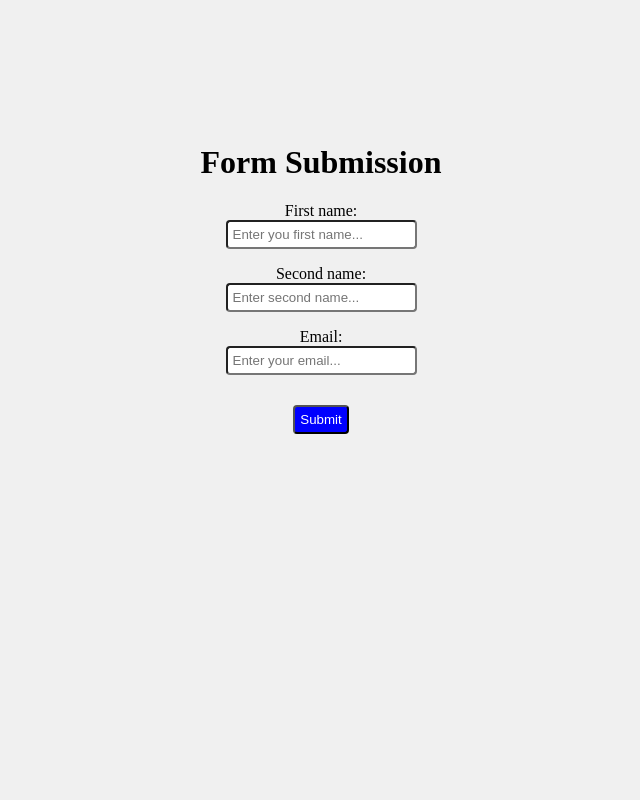
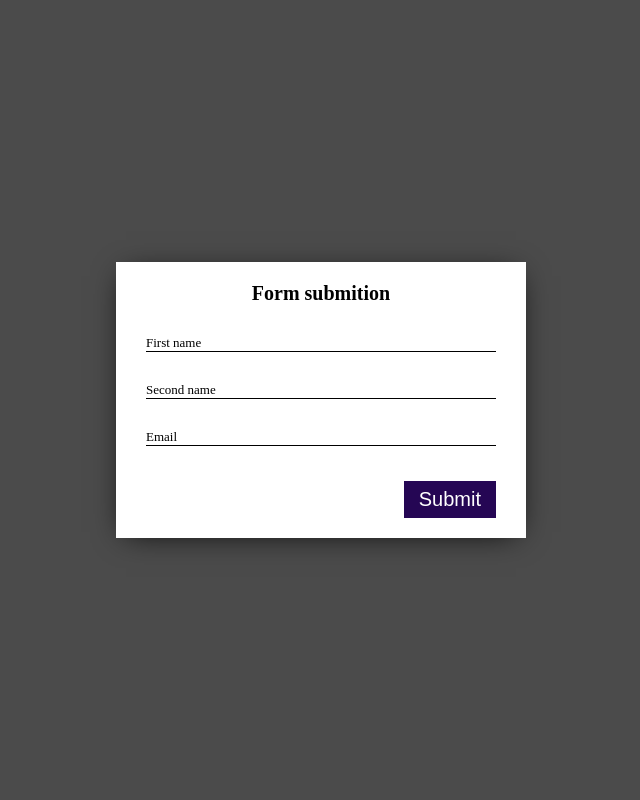
Before and after one commit to mutanganajoseph/html-basics, a PHP site: page /formSubmit.html in a window 1280 px wide. Shown: the whole page, without its empty margins (319-959 px from the left). Run offline with PHP 8.4, Linux system fonts and the light colour scheme.

Commit message:
Updated formSubmit files

```diff
--- a/Js_basics/formSubmit.js
+++ b/Js_basics/formSubmit.js
@@ -1,49 +1,102 @@
 
 const errorDiv = document.getElementById("error");
+const firstNameError = document.getElementById("firstNameError");
+const seconNameError = document.getElementById("secondNameError");
+const emailError = document.getElementById("emailError");
 const my_field = document.getElementById("myField");
-const submitted = document.getElementById("submitted");
-let back = document.querySelector("a");
-
-function clear_error(){
-    errorDiv.textContent ='';
-}
-
-document.getElementById("firstName").addEventListener("input", clear_error);
-document.getElementById("secondName").addEventListener("input", clear_error);
-document.getElementById("email").addEventListener("input", clear_error);
-
-
-document.getElementById('submit').onclick = function(e){
-    e.preventDefault();
+const firstHover = document.getElementById("firstHover");
+const secondHover = document.getElementById("secondHover");
+const emailHover = document.getElementById("emailHover");
 
 
 
-    const first_name = document.getElementById("firstName").value.trim();
-    const second_name = document.getElementById("secondName").value.trim();
-    const emailInput = document.getElementById("email").value.trim();
-
-    const emailRegex = /^[^\s@]+@[^\s@]+\.[a-zA-Z]{2,}$/
-;
+function clearError(){
 
 
 
-    if(first_name && second_name && emailInput){
-        my_field.textContent = `Form submitted successfully! ${first_name}. `;
-        back.textContent = 'Back';
+
+    firstNameError.textContent = '';
+    firstNameError.style.display = "none";
+
+    seconNameError.textContent = '';
+    seconNameError.style.display = "none";
+
+    emailError.textContent = '';
+    emailError.style.display = "none";
+
+}
+
+
+
+
+ document.getElementById("firstName").addEventListener("mouseover", function(){
+    firstHover.style.display = 'block';
+    firstHover.innerHTML = `Enter Your First Name.`;
+ });
+
+
+ document.getElementById("secondName").addEventListener("mouseover", function(){
+    secondHover.style.display = "block";
+    secondHover.innerHTML = `Enter you second Name.`;
+ });
+ document.getElementById("email").addEventListener("mouseover", function(){
+    emailHover.style.display = "block";
+    emailHover.innerHTML = `Enter Your Email.`;
+ });
+
+
+ document.getElementById("firstName").addEventListener("mouseout", function(){
+    firstHover.style.display = 'none';
+
+ });
+
+
+ document.getElementById("secondName").addEventListener("mouseout", function(){
+    secondHover.style.display = "none";
+
+ });
+ document.getElementById("email").addEventListener("mouseout", function(){
+    emailHover.style.display = "none";
+
+ });
+
+
+
+
+ document.getElementById("firstName").addEventListener("input", clearError);
+ document.getElementById("secondName").addEventListener("input", clearError);
+ document.getElementById("email").addEventListener("input", clearError);
+
+
+
+document.getElementById("submit").onclick = function(e){
+    e.preventDefault();
+    const firstName = document.getElementById("firstName").value.trim();
+    const secondName = document.getElementById("secondName").value.trim();
+    const email = document.getElementById("email").value;
+
+    if(email.match(/^[^@]+@[^@]+\.[^@]+$/) && firstName && secondName){
+        my_field.innerHTML = `Hello ${firstName}, Your form Submitted succefully! <a href="formSubmit.html">Back</a>`;
+    }
+
+    if(!email.match(/^[^@]+@[^@]+\.[^@]+$/))
+    {   emailError.style.display = "block";
+        emailError.innerHTML = `Double check your email!`;
+    }
+
+     if (!firstName){
+        firstNameError.style.display = "block";
+        firstNameError.innerHTML =`Fill out First Name field!`;
 
     }
 
-    else if (!emailRegex.test(email.value)) {
-        errorDiv.textContent = "Please enter a valid email address.";
+    if(!secondName){
+        seconNameError.style.display = "block";
+        seconNameError.innerHTML = `Fill out second Name field!`;
+
     }
 
 
 
-    else{
 
-
-        errorDiv.textContent = 'Please fill the form!';
-
-
-    }
 };
--- a/css/formSubmit.css
+++ b/css/formSubmit.css
@@ -1,48 +1,134 @@
-body{
-    background-color: #f0f0f0;
+*{
+    padding: 0;
+    margin: 0;
+}
+
+.container{
+    height: 100vh;
+    width: 100%;
+    font-size: 14px;
+    position: relative;
+   background-color: #000000b4;
+}
+.myField{
+    position: absolute;
+    top: 50%;
+    left: 50%;
+    width: 350px;
+    transform: translate(-50% , -50%);
+    background-color: #fff;
+    padding: 20px 30px;
+    box-shadow: 0px 4px 30px -10px rgb(0 0 0);
+}
+
+.myField h1{
     text-align: center;
-    margin:9em auto;
+    font-size: 20px;
 }
 
 
 
-
 .formElement{
-    margin: 1em;
-}
-
-input{
-    border-radius: 4px;
-    padding: 5px;
+   width: 100%;
+   border-width: 0px 0px 1px 0px;
+   border-style: solid;
+   margin-top: 15px;
+   position: relative;
 
 }
 
-input[type="button"]{
-    background-color: blue;
-    color: #fff;
-    margin: 1em;
+.container form .formElement input{
+    border: none;
+    outline: none;
+    font-size: 15px;
+    padding: 7px 0px;
+    bottom: 0;
+    width: 100%;
 
 }
 
-input[type="button"]:hover{
-        background-color: rgb(63, 63, 206);
+ label{
+    position: absolute;
+    left: 0;
+    bottom: 0;pointer-events: none;
+    font-size: small;
+    pointer-events: none;
 }
 
-.error{
-color: red;
-font-size: smaller;
+ input:focus + label,
+ input:valid +label{
+    top: -10px;
+    color: blue;
+    transition: 0.3s;
+}
+
+.button{
+    text-decoration: none;
+    margin-top: 35px;
+    font-size: 20px;
+    padding: 7px 15px;
+    color: #fff;
+    border: none;
+    background-color: #250654;
+    float: right;
+    cursor: pointer;
+
+}
+
+.button:active{
+    color: #000;
+    background-color: #fff;
+}
+
+.firstHover, .secondHover, .emailHover{
+    position: absolute;
+    border-radius: 0 7px 9px 9px;
+    margin-top: 3px;
+    text-align: center;
+    display: none;
+    padding: 0.6em;
+    background-color: black;
+    color: #fff;
+    z-index: 1;
+    border: rgb(129, 127, 139) solid 2px ;
+    width: 70%;
+}
+.emailError, .firstNameError, .secondNameError{
+    position: absolute;
+    font-size: 13px;
+    left: 7em;
+    color:hsl(0, 88%, 54%);
+    margin-top: 5px;
+    z-index: 1;
+    border-radius: 0px 7px 7px 7px;
+    border: solid black 1px;
+    padding: 4px;
+    display: none;
+
 }
 
 
 
 a{
-    color: blue;
-    border-radius: 8px;
-    padding: 2px;
-    text-decoration: none;
-    margin: 2em;
+
+    float: right;
+    color: #fff;
+    font-weight: bolder;
+    text-decoration:none;
+    background-color:  #250654;
+    padding: 3px 4px;
+    font-size: 14px;
+    margin-top: 2em;
+    animation:back 1s infinite;
+
+
 }
 
-h3{
-    color: green;
+@keyframes back{
+    60%{
+        background-color: rgba(0, 255, 255, 0.329);
+        color: black;
+
+
+    }
 }
--- a/formSubmit.html
+++ b/formSubmit.html
@@ -7,46 +7,33 @@
     <title>Form Submission Message.</title>
 </head>
 <body>
-
+    <div class="container">
     <div class="myField" id="myField">
-        <h1>Form Submission</h1>
-
-        <form action="POST">
+        <h1>Form submition</h1>
+        <form action="#">
             <div class="formElement">
-            <label for="first_name">First name:</label>
-            <br>
-            <input type="text" id="firstName" placeholder="Enter you first name..." required>
-        </div>
-
-        <div class="formElement">
-
-            <label for="second_name">Second name: </label>
-             <br>
-            <input type="text" id="secondName" placeholder="Enter second name..." required>
+            <input type="text" id="firstName"  required>
+            <label for="first_name">First name</label>
+            <div class="firstHover" id="firstHover"></div>
+            <div class="firstNameError" id="firstNameError"></div>
         </div>
         <div class="formElement">
-            <label for="email">Email:</label>
-            <br>
-            <input type="email" name="email" id="email" placeholder="Enter your email..." required>
+            <input type="text" id="secondName"  required>
+            <label for="second_name">Second name </label>
+            <div class="secondHover" id="secondHover"></div>
+            <div class="secondNameError" id="secondNameError"></div>
         </div>
-        <div class="error" id="error"></div>
-
-            <input type="button" value="Submit" id="submit">
-
-
-
+        <div class="formElement">
+            <input type="email" name="email" id="email"  required>
+            <label for="email">Email</label>
+            <div class="emailHover" id="emailHover"></div>
+            <div class="emailError" id="emailError"></div>
+        </div>
+         <button  class="button" type="submit" id="submit">Submit</button>
         </form>
 
     </div>
-
-    <div class="submitted" id="submitted">
-        <h3></h3>
-        <a href="formSubmit.html" id="back"></a>
     </div>
-
-
-
-
     <script src="Js_basics/formSubmit.js"></script>
 </body>
 </html>
```
